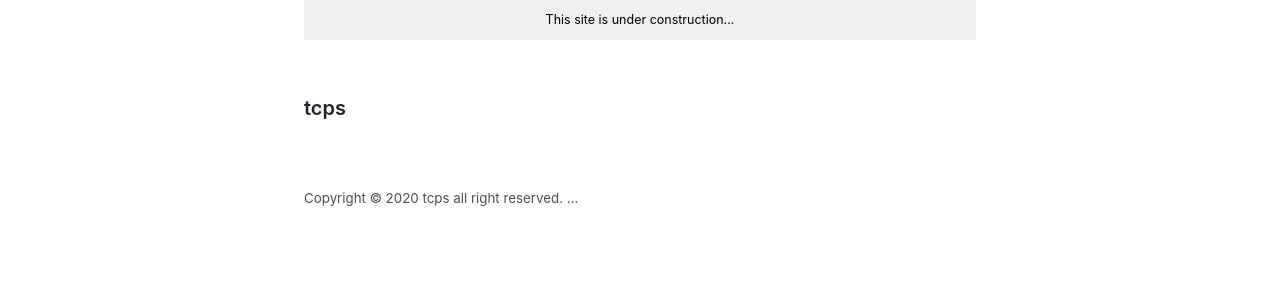
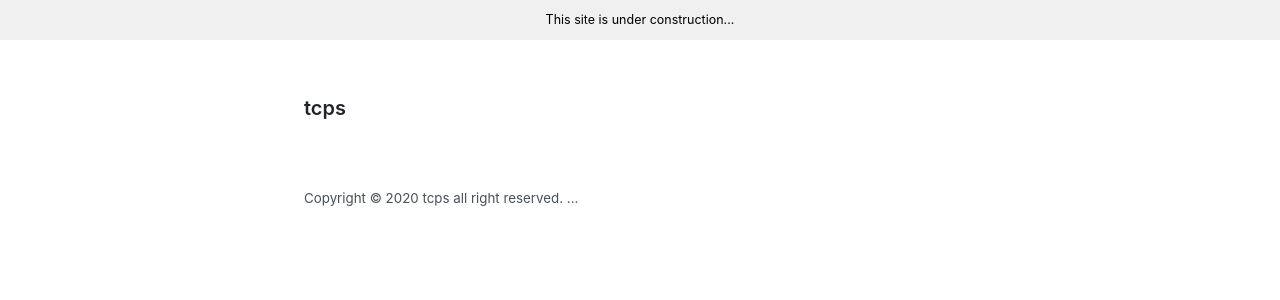
Before and after one commit to ttcps/ttcps.github.io, a Jekyll site: the page built from index.html, in a window 1280 px wide. Shown: the top 300 px of the page. Built offline with Jekyll 4.4.1, drawn with Linux system fonts in a browser that asks for light colours.

Commit message:
Update default.html

```diff
--- a/_layouts/default.html
+++ b/_layouts/default.html
@@ -4,9 +4,8 @@
   {% include head.html %}
 
   <body>
-
+    {% include banner.html text="This site is under construction..." %}
     <div class="container content">
-      {% include banner.html text="This site is under construction..." %}
       <header class="masthead">
         <h3 class="masthead-title">
           <a href="{{ site.baseurl }}/">{{ site.title }}</a>
```
